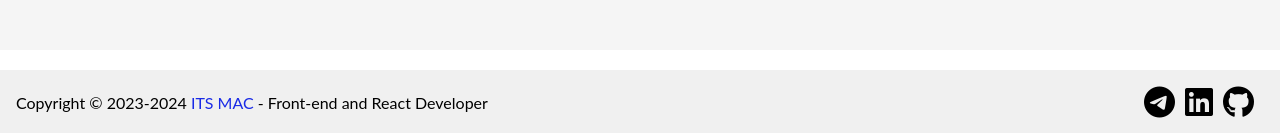
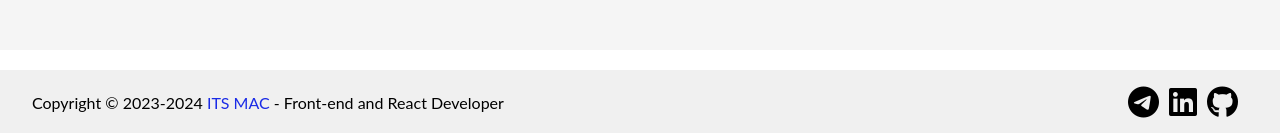
Before and after one commit to itsmacr8/personal-website, a website built with Vite: page interests.html in a window 1280 px wide. Shown: the part 664-797 px from the top of the page. Built offline with nearby package versions, Linux system fonts and the light colour scheme; no server answers; some icons are missing.

Commit message:
Bugfix: place footer content inside container

```diff
--- a/interests.html
+++ b/interests.html
@@ -63,6 +63,7 @@
 		</section>
 	</main>
 	<footer class="footer">
+		<div class="container footer__content">
 			<p>Copyright &copy; 2023-<script>document.write(new Date().getFullYear())</script> <a class="developer-link" href="https://itsmac.netlify.app/">its mac</a> - Front-end and React Developer</p>
 			<ul class="social">
 				<li><a class="social__icon" href="https://t.me/itsmacr8/" aria-label="Click here to get in touch with me via telegram"><i class="fab fa-telegram fa-2x"></i></a></li>
@@ -70,6 +71,7 @@
 				<li><a class="social__icon" href="https://github.com/itsmacr8" aria-label="Click here to get in touch with me via GitHub"><i class="fab fa-github fa-2x"></i></a></li>
 				<li><a class="social__icon" href="https://twitter.com/itsmacr8" aria-label="Click here to get in touch with me via X"><i class="fab fa-x-twitter fa-2x"></i></a></li>
 			</ul>
+		</div>
     </footer>
 	<script type="module" src="/src/main.ts"></script>
 	<script type="module" src="/src/interests.ts"></script>
--- a/src/sass/components/_footer.scss
+++ b/src/sass/components/_footer.scss
@@ -1,12 +1,13 @@
 .footer {
-    padding: var(--space-3);
     background-color: var(--grey-400);
-    @include flexColumn(var(--space-3));
-    justify-content: space-between;
-    align-items: center;
-
-    @include respond(tab-port) {
-        flex-direction: row;
+    &__content {
+        padding-block: var(--space-3);
+        @include flexColumn(var(--space-3));
+        justify-content: space-between;
+        align-items: center;
+        @include respond(tab-port) {
+            flex-direction: row;
+        }
     }
 }
 .developer-link {
```
Also changed, not shown: index.html (+2 -0 lines), work.html (+2 -0 lines). Lines whose indentation alone changed are shown as unchanged.
